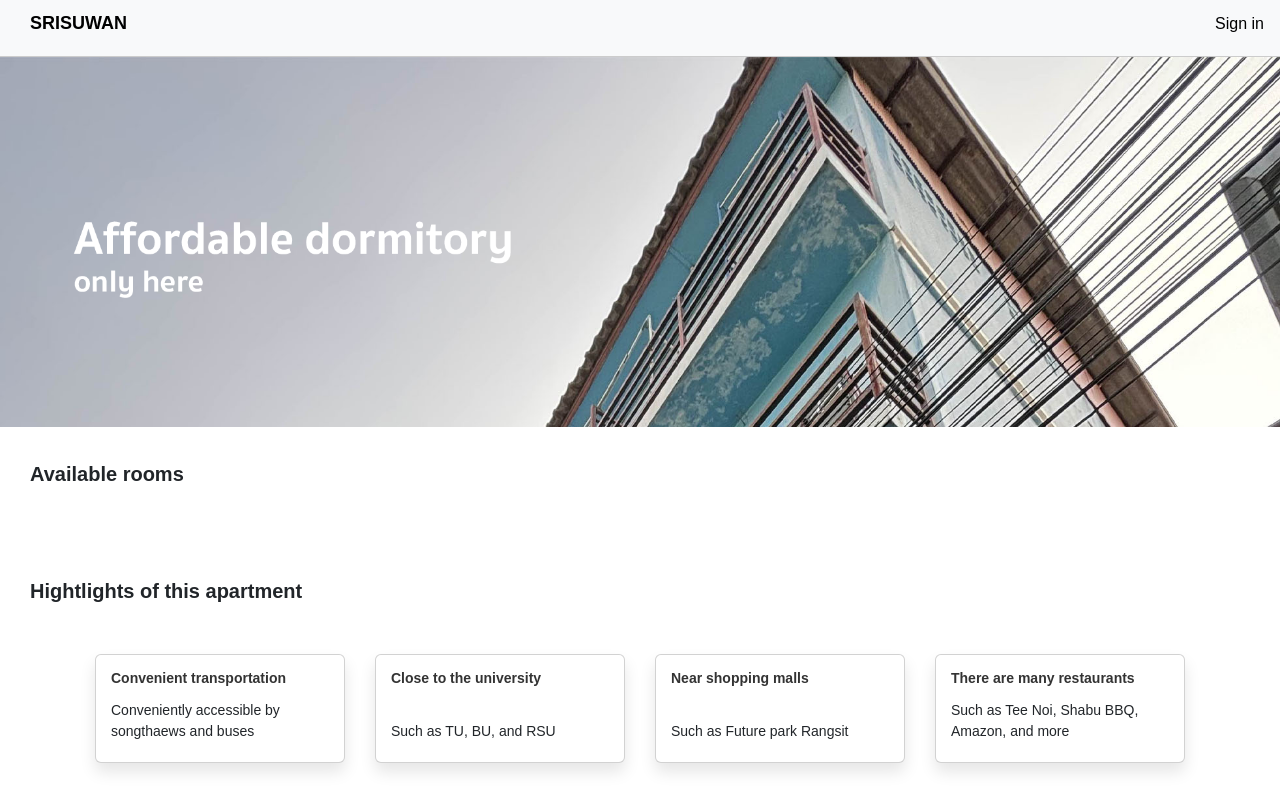
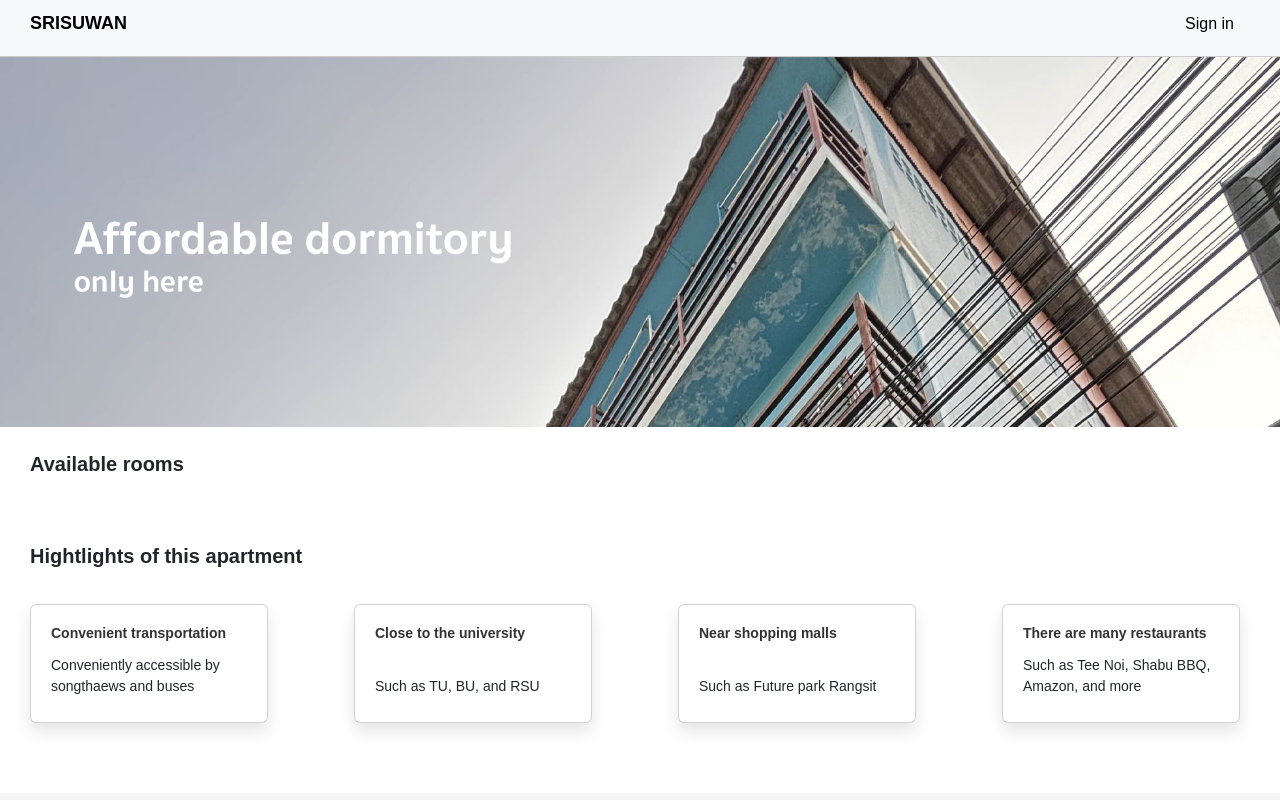
Before and after one commit to beerser/Software-Engineering-Projects, a React (Vite) app in the folder Srisuwan/: page / in a window 1280 px wide. Shown: the top 800 px of the page. Built offline with nearby package versions, Linux system fonts and the light colour scheme; a web font is replaced by a local one.

Commit message:
Revert "Update css in website"
This reverts commit 67115f6f75e963264cbc3ce008629762ca47588e.

```diff
--- a/Srisuwan/src/components/Cards.jsx
+++ b/Srisuwan/src/components/Cards.jsx
@@ -1,6 +1,6 @@
 import React from 'react';
 import { useNavigate } from 'react-router-dom';
-import "../css/Cards.css";
+
 const Cards = ({ obj, onPaymentClick }) => {
   const navigate = useNavigate();
 
@@ -18,26 +18,56 @@ const Cards = ({ obj, onPaymentClick }) => {
   };
 
   return (
-    <div className="scroll-container">
-      {obj.map((item, index) => (
-        <div key={index} className="card">
+    <div
+      style={{
+        display: "flex",
+        gap: "1rem",
+        overflowX: "auto", // Allow horizontal scrolling
+        scrollSnapType: "x mandatory", // Ensure each card stops at its position
+        padding: "1rem",
+        scrollbarWidth: "none",
+        msOverflowStyle: "none",
+        margin: "0 auto", // Center the content
+      }}
+      className="scroll-container"
+    >
+      {obj.map((item, index) => {
+        return (
+          <div
+            key={index}
+            className="card"
+            style={{
+              width: "13rem",
+              padding: "10px",
+              scrollSnapAlign: "start", // Snapping to each card when scrolling
+              flex: "0 0 auto",
+              borderRadius: "15px",
+              margin: "7px",
+              boxShadow: "5px 5px 15px rgba(0, 0, 0, 0.1)",
+              backgroundColor: "#fff",
+              transition: "transform 0.3s ease-in-out", // Add smooth animation for hover
+            }}
+          >
             <img
               src={item.image_url}
               className="card-img-top"
               alt={item.room_number}
+              style={{ width: "100%", height: "150px", objectFit: "cover", borderRadius: "10px" }} // Adjust image to fit the card
             />
             <div className="card-body">
-            <h5 className="card-title">{item.room_number}</h5>
-            <p className="card-text">{item.price} Bath</p>
+              <h5 className="card-title" style={{ fontSize: "1.1rem", fontWeight: "600" }}>{item.room_number}</h5>
+              <p className="card-text" style={{ fontSize: "0.9rem", color: "#555" }}>{item.price} Bath</p>
               <button
                 className="btn btn-primary"
                 onClick={() => handleRentClick(item)}
+                style={{ width: "100%", padding: "8px", backgroundColor: "#007bff", border: "none", color: "#fff", borderRadius: "5px", cursor: "pointer" }}
               >
                 เช่า
               </button>
             </div>
           </div>
-      ))}
+        );
+      })}
     </div>
   );
 };
--- a/Srisuwan/src/css/Cards.css
+++ /dev/null
@@ -1,56 +0,0 @@
-.scroll-container {
-    display: flex;
-    gap: 1rem;
-    overflow-x: auto; /* Allow horizontal scrolling */
-    scroll-snap-type: x mandatory; /* Ensure each card stops at its position */
-    padding: 1rem;
-    scrollbar-width: none; /* Hide scrollbar */
-    -ms-overflow-style: none; /* Hide scrollbar for IE */
-    margin: 0 auto;
-    margin-left: 30px;
-    margin-bottom: 50px;
-  }
-
-  .card {
-    width: 10rem; /* ลดขนาดความกว้างของการ์ด */
-    padding: 10px;
-    scroll-snap-align: start; /* Snapping to each card when scrolling */
-    flex: 0 0 auto; /* ทำให้การ์ดมีขนาดคงที่ตามที่กำหนด */
-    border-radius: 15px;
-    margin: 7px;
-    box-shadow: 5px 5px 15px rgba(0, 0, 0, 0.1);
-    background-color: #fff;
-    transition: transform 0.3s ease-in-out;
-  }
-
-  .card-img-top {
-    width: 100%;
-    height: 150px;
-    object-fit: cover;
-    border-radius: 10px;
-  }
-
-  .card-body {
-    padding: 0;
-    text-align: center;
-  }
-
-  .card-title {
-    font-size: 1.1rem;
-    font-weight: 600;
-  }
-
-  .card-text {
-    font-size: 0.9rem;
-    color: #555;
-  }
-
-  .btn-primary {
-    width: 100%;
-    padding: 8px;
-    background-color: #007bff;
-    border: none;
-    color: #fff;
-    border-radius: 5px;
-    cursor: pointer;
-  }
--- a/Srisuwan/src/css/Cardtext.css
+++ b/Srisuwan/src/css/Cardtext.css
@@ -7,22 +7,22 @@
 
 .card-container {
   display: flex;
-  flex-wrap: wrap; /* ให้การ์ดไหลลงเป็นแถวเมื่อพื้นที่หมด */
+  flex-direction: row;
   gap: 1rem;
-  justify-content: center; /* ชิดซ้าย */
-  margin-top: 35px;
+  justify-content: flex-start; /* ชิดซ้าย */
+  margin-top: 20px;
   margin-bottom: 70px;
 }
 
 .card {
   margin-top: 10px;
-  width: 250px; /* ขนาดการ์ดในหน้าจอใหญ่ */
+  margin-left: 30px;
+  margin-right: 40px;
+  width: 300px;
   cursor: pointer;
   border-radius: 0.75rem;
   background: #f1f1f3;
   box-shadow: 0px 9px 16px 0px rgb(0 0 0 / 10%);
-  transition: transform 0.3s ease-in-out; /* เพิ่มเอฟเฟคขยับ */
-  padding: 15px; /* เพิ่ม padding เพื่อให้เนื้อหาดูห่างจากขอบ */
 }
 
 .card__title {
@@ -37,26 +37,31 @@
   text-align: left;
 }
 
-/* สำหรับหน้าจอขนาด 1200px หรือเล็กกว่า */
 @media screen and (max-width: 1200px) {
   .card-container {
-    justify-content: center; /* จัดการให้การ์ดชิดกลาง */
+    gap: 1rem;
+    flex-direction: row;
+    /* Keep row layout */
+    justify-content: center;
   }
 
   .card {
-    width: 220px; /* ลดขนาดการ์ด */
+    width: 220px;
+    /* Slightly reduce the width */
   }
 
   .card__title {
     font-size: 15px;
+    /* Reduce title size */
   }
 
   .card__content {
     font-size: 13px;
+    /* Reduce content font size */
   }
 }
 
-/* สำหรับหน้าจอขนาด 768px หรือเล็กกว่า (Mobile หรือ Tablet ขนาดเล็ก) */
+/* For screens smaller than 768px (Mobile or small tablet screens) */
 @media screen and (max-width: 768px) {
   .card-container {
     gap: 1rem;
@@ -66,22 +71,24 @@
   }
 
   .card {
-    width: 90%;
-    /* การ์ดใช้พื้นที่มากขึ้น */
+    width: 80%;
+    /* Make cards take up more space */
     margin-left: 0;
     margin-right: 0;
   }
 
   .card__title {
     font-size: 15px;
+    /* Further reduce title font size */
   }
 
   .card__content {
     font-size: 15px;
+    /* Further reduce content font size */
   }
 }
 
-/* สำหรับหน้าจอขนาด 480px หรือเล็กกว่า (Mobile ขนาดเล็ก) */
+/* For screens smaller than 480px (Mobile screens) */
 @media screen and (max-width: 480px) {
   .card-container {
     gap: 1rem;
@@ -92,16 +99,18 @@
 
   .card {
     width: 90%;
-    /* การ์ดใช้พื้นที่เกือบเต็มหน้าจอ */
+    /* Cards take almost the full width */
     margin-left: 0;
     margin-right: 0;
   }
 
   .card__title {
     font-size: 14px;
+    /* Even smaller title font size */
   }
 
   .card__content {
     font-size: 11px;
+    /* Further reduce content font size */
   }
 }
--- a/Srisuwan/src/css/Home.css
+++ b/Srisuwan/src/css/Home.css
@@ -1,7 +1,7 @@
 .texthome {
   height: 30px;
   font-size: 20px !important;
-  margin-top: 35px;
+  margin-top: 25px;
   margin-left: 30px !important;
   margin-bottom: 5px;
   font-weight: bold;
--- a/Srisuwan/src/css/Navbar.css
+++ b/Srisuwan/src/css/Navbar.css
@@ -1,4 +1,3 @@
-/* Navbar */
 .navbar {
     background-color: #f8f9fa;
     padding: 1rem 2rem;
@@ -19,8 +18,8 @@
 .navbar-brand h4 {
     font-size: large;
     color: black;
-    font-weight: bold;
-    margin-left: 30px;
+    font-weight: bold; /* หรือใช้ 700 */
+    margin-left: 30px; /* เพิ่มค่าให้ขยับไปทางขวา */
 }
 
 .signin-link {
@@ -32,6 +31,7 @@
     font-size: 1rem;
     height: 2.5rem;
     margin-right: 1rem;
+    transform: translateX(-30px);  /* ขยับไปทางซ้าย */
     transition: transform 0.2s ease;
 }
 
@@ -39,28 +39,22 @@
     display: flex;
     align-items: center;
 }
-
-.user-details a {
+.user-details a{
     color: #020202;
     text-decoration: none;
     margin-right: 1rem;
-    font-size: 1rem;
+    font-size: 1.125rem;
 }
-
 .user-greeting {
     margin-right: 1rem;
     font-size: 1.125rem;
 }
-
 .user-detailac {
     background: #F3F3F3;
-    width: 100%;
-    font-size: large;
-    display: block;
-    padding: 10px;
-    text-align: center;
+    width: 100%;  /* ใช้ความกว้างเต็ม */
+    display: block;  /* ทำให้กล่องเป็น block level */
+    padding: 10px;  /* เพิ่ม padding เพื่อให้ข้อความไม่ชิดขอบ */
 }
-
 .btn-edit,
 .btn-signout {
     background-color: #f8f9fa;
@@ -77,7 +71,7 @@
     margin-right: 0;
     color: #ff0303;
     border-radius: 10px;
-    border: 1px solid red;
+    border: 1px solid red   ;
     background-color: #ffffff;
 }
 
@@ -89,7 +83,7 @@
 
 /* Modal Background */
 .modal {
-    display: block;
+    display: block; /* ทำให้ modal แสดง */
     position: fixed;
     z-index: 1;
     left: 0;
@@ -129,7 +123,6 @@
     cursor: pointer;
 }
 
-/* Media Queries */
 @media screen and (max-width: 1200px) {
     .navbar {
         padding: 1rem 1.5rem;
@@ -152,6 +145,7 @@
     }
 }
 
+/* For screens smaller than 768px (Mobile or small tablet screens) */
 @media screen and (max-width: 768px) {
     .navbar {
         padding: 0.75rem 1rem;
```
Also changed, not shown: Srisuwan/src/css/Roombooking.css (+15 -116 lines), 1 other file (tests, documents, lock files or other folders). Lines whose indentation alone changed are shown as unchanged.
